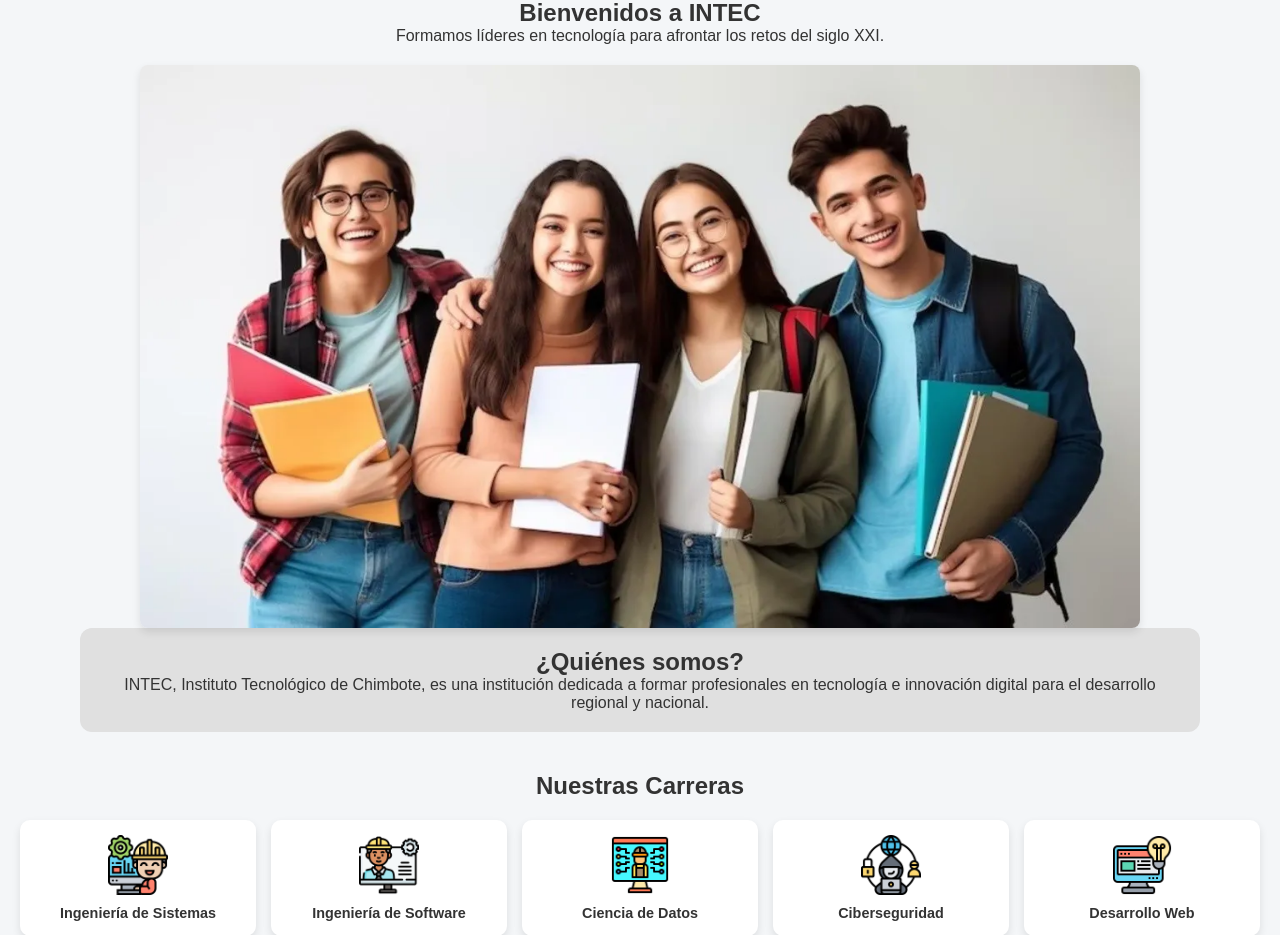
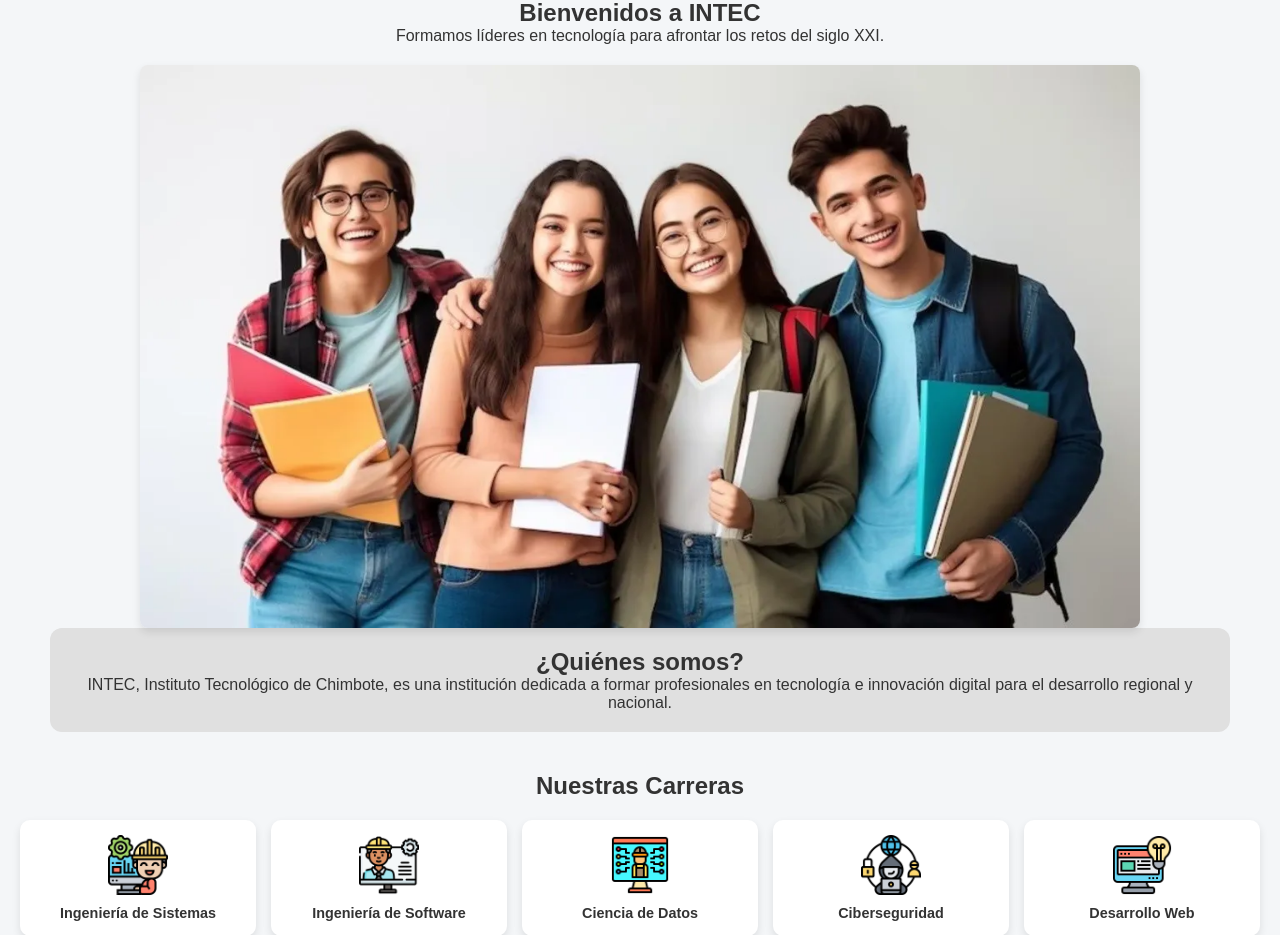
Before and after one commit to MassielSanchez/TrabajoWeb, a PHP site: page / in a window 1280 px wide. Shown: the part 81-1016 px from the top of the page. Run offline with PHP 8.4, Linux system fonts and the light colour scheme.

Commit message:
correcion de margen de bienvenida

```diff
--- a/css/index.css
+++ b/css/index.css
@@ -119,8 +119,8 @@ body {
 .bienvenida {
   text-align: center;
   margin-bottom: 30px;
-  margin-left: 60px;
-  margin-right: 60px;
+  margin-left: 30px;
+  margin-right: 30px;
 }
 
 .bloque-info {
```
